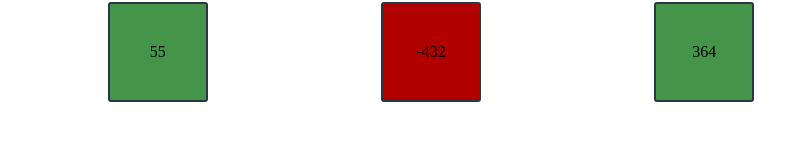
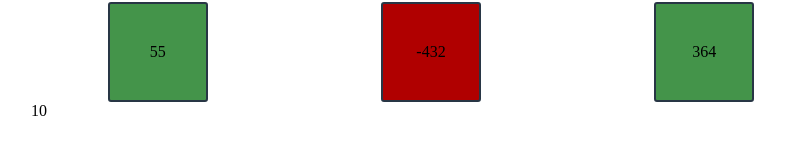
Before and after one commit to BesedinEgor/reactApp, a React (Create React App) app: page / in a window 1280 px wide. Shown: the part 215-370 px from the top of the page, without its empty margins (209-994 px from the left). Built offline with nearby package versions, Linux system fonts and the light colour scheme.

Commit message:
#12 компонент, который принимает число и функцию, которая принимает число и выводит

```diff
--- a/src/components/generatingElements/GeneratingElements.jsx
+++ b/src/components/generatingElements/GeneratingElements.jsx
@@ -1,6 +1,3 @@
-// eslint-disable-next-line no-unused-vars
-import React from 'react';
-
 const GeneratingElements = (props) => {
   return props
     .filter((el) => el.value !== String(el.value))
--- /dev/null
+++ b/src/components/getGeneratedNumber/GetGeneratedNumber.jsx
@@ -0,0 +1,6 @@
+// eslint-disable-next-line no-unused-vars
+import React from 'react';
+
+const addNum = (num) => num + 5;
+
+export default addNum;
--- a/src/components/main/Main.jsx
+++ b/src/components/main/Main.jsx
@@ -1,7 +1,6 @@
-// eslint-disable-next-line no-unused-vars
-import React from 'react';
-
 import GeneratingElements from '../generatingElements/GeneratingElements';
+import GetGeneratedNumber from '../getGeneratedNumber/GetGeneratedNumber';
+import addNum from '../getGeneratedNumber/GetGeneratedNumber';
 import { cloneObjects } from '../../App';
 
 const Main = () => {
@@ -11,6 +10,7 @@ const Main = () => {
         <h1>шо по реакту?!</h1>
       </div>
       <section className="elements">{GeneratingElements(cloneObjects)}</section>
+      <div className="outputNumber">{GetGeneratedNumber(5, addNum)}</div>
     </div>
   );
 };
--- a/src/index.js
+++ b/src/index.js
@@ -1,5 +1,3 @@
-// eslint-disable-next-line no-unused-vars
-import React from 'react';
 import ReactDOM from 'react-dom/client';
 import App from './App';
 const root = ReactDOM.createRoot(document.getElementById('root'));
```
